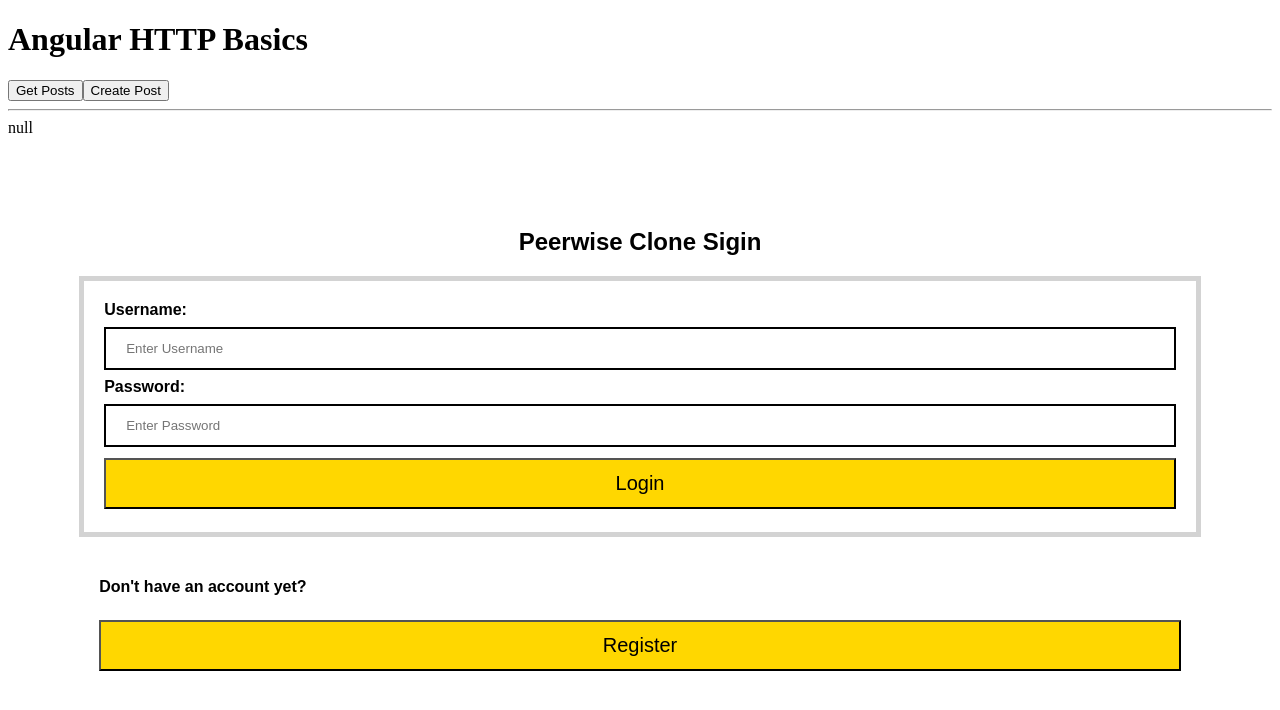
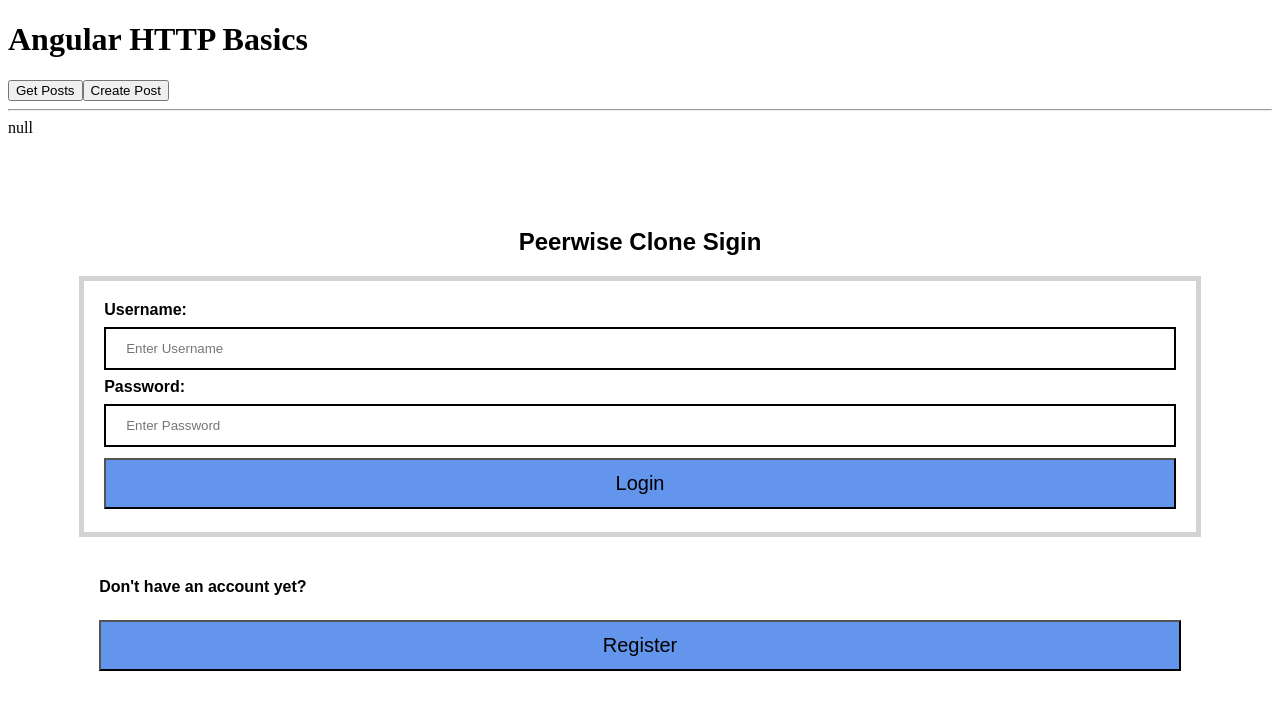
Before and after one commit to isaac324/cst438-project, an Angular app: page / in a window 1280 px wide. Shown: the top 710 px of the page. Built offline with nearby package versions, Linux system fonts and the light colour scheme.

Commit message:
update 12/8

```diff
--- a/src/app/login/login.component.scss
+++ b/src/app/login/login.component.scss
@@ -1,4 +1,4 @@
-$button: gold;
+$button: cornflowerblue;
 
 h2 {
     text-align: center;
```
Also changed, not shown: src/app/home/home.component.html (indentation only).
